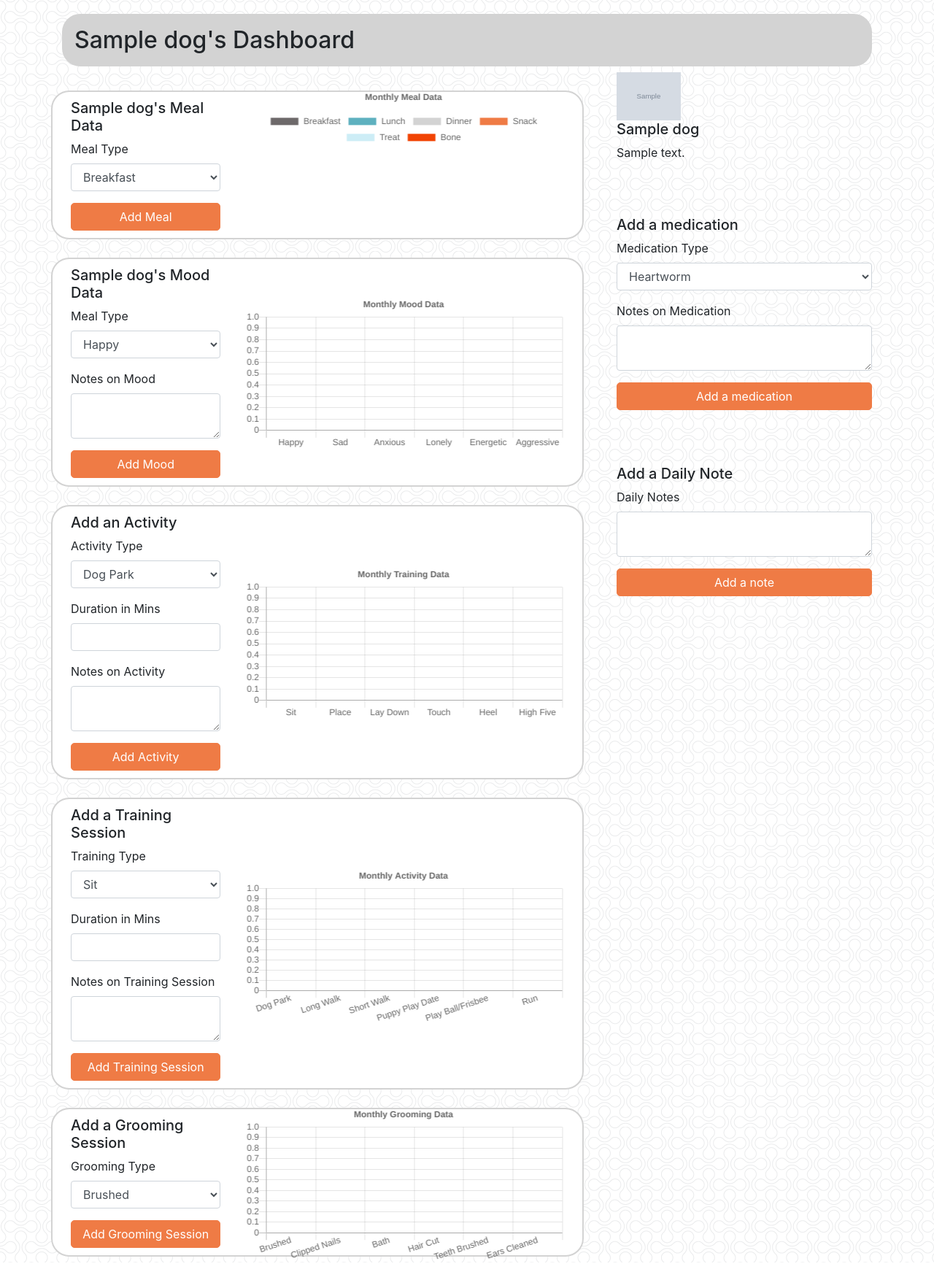
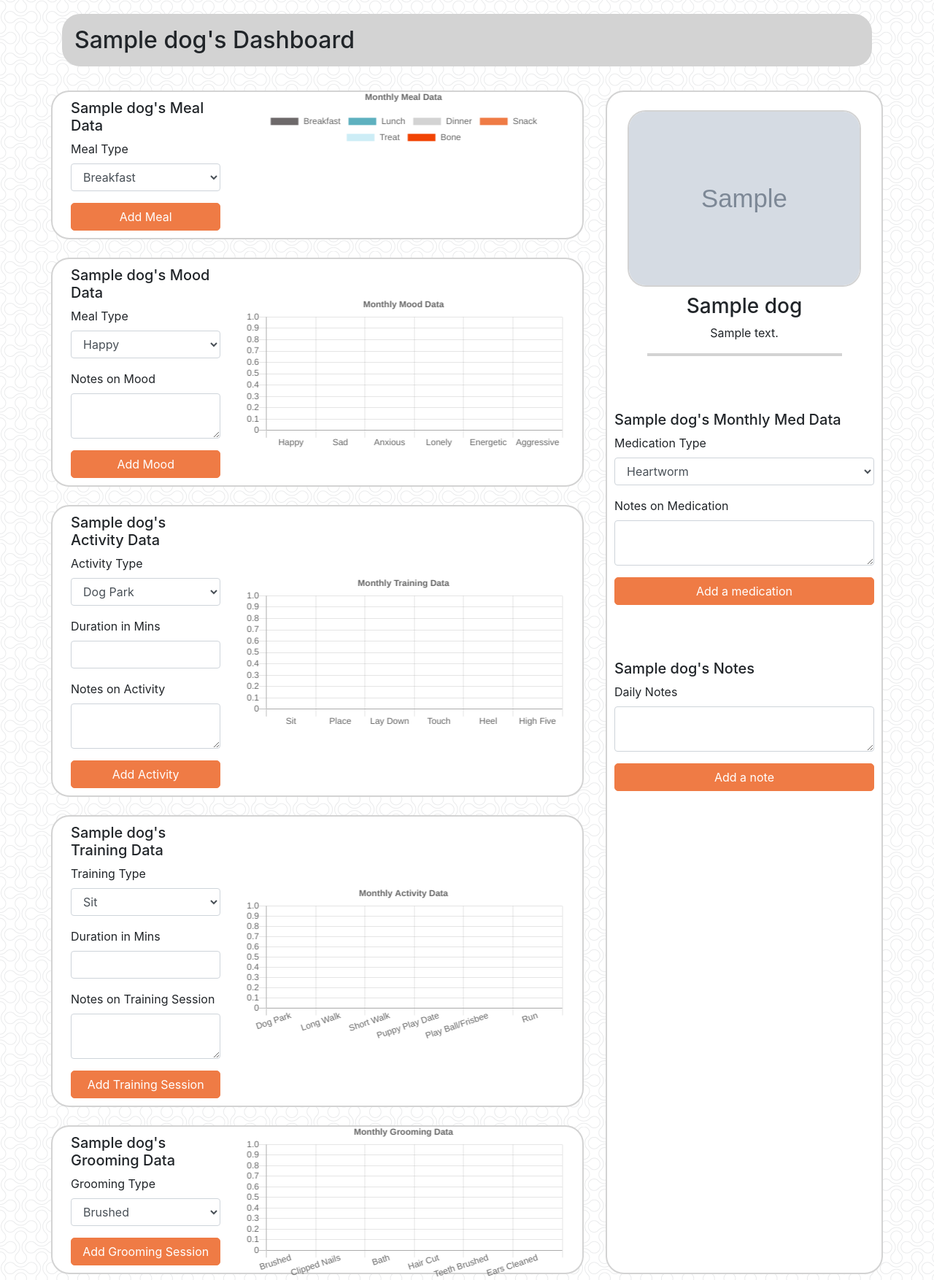
Before and after one commit to hayesjt/preoccupied_pup, a Flask app: page /dashboard in a window 1280 px wide. Shown: the part 56-1810 px from the top of the page at 73% size. Before the commit the page ends 1786 px from the top, so only its background shows below. Run offline with Flask 2, Linux system fonts and the light colour scheme; the visitor is signed in with stand-in values (Sample User, id 1); tables that the repository leaves empty hold one stand-in row (values such as "Sample post"); grey boxes marked "Sample" are stand-in pictures; some libraries are stand-ins or nearby versions.

Commit message:
Style complete and code cleanup, project season complete

```diff
--- a/crud.py
+++ b/crud.py
@@ -114,9 +114,12 @@ def get_all_notes(dog_id, date):
 def get_all_meds(dog_id, month):
     return Medication.query.filter((Medication.dog_id == dog_id) & (Medication.med_date == month))
 
-# GET METHODS FOR CHART DATA
 
-# MEAL DATA
+# -------------------------------------- #
+
+"""CHART READ/GET FUNCTIONS"""
+
+# MEAL CHART DATA
 def get_month_meals(dog_id, month):
     # meals where type=breakfast
     breakfasts = Meal.query.filter((Meal.dog_id == dog_id) & (Meal.meal_type == "Breakfast") & (Meal.meal_month == month)).count()
@@ -127,7 +130,7 @@ def get_month_meals(dog_id, month):
     bones = Meal.query.filter((Meal.dog_id == dog_id) & (Meal.meal_type == "Bone") & (Meal.meal_month == month)).count()
     return (breakfasts, lunches, dinners, snacks, treats, bones)
 
-# MOOD DATA
+# MOOD CHART DATA
 def get_month_moods(dog_id, month):
     happy = Mood.query.filter((Mood.dog_id == dog_id) & (Mood.mood_type == "Happy") & (Mood.mood_month == month)).count()
     sad = Mood.query.filter((Mood.dog_id == dog_id) & (Mood.mood_type == "Sad") & (Mood.mood_month == month)).count()
@@ -137,7 +140,7 @@ def get_month_moods(dog_id, month):
     aggressive = Mood.query.filter((Mood.dog_id == dog_id) & (Mood.mood_type == "Aggressive") & (Mood.mood_month == month)).count()
     return (happy, sad, anxious, lonely, energetic, aggressive)
 
-# GROOM DATA
+# GROOM CHART DATA
 def get_month_grooms(dog_id, month):
     brushed = Grooming.query.filter((Grooming.dog_id == dog_id) & (Grooming.grooming_type == "Brushed") & (Grooming.grooming_month == month)).count()
     nails_clipped = Grooming.query.filter((Grooming.dog_id == dog_id) & (Grooming.grooming_type == "Clipped Nails") & (Grooming.grooming_month == month)).count()
@@ -147,7 +150,7 @@ def get_month_grooms(dog_id, month):
     ear_clean = Grooming.query.filter((Grooming.dog_id == dog_id) & (Grooming.grooming_type == "Cleaned Ears") & (Grooming.grooming_month == month)).count()
     return (brushed, nails_clipped, bath, hair_cut, teeth, ear_clean)
 
-# TRAINING DATA
+# TRAINING CHART DATA
 def get_month_training(dog_id, month):
     sit = db.session.query(func.sum(Training.training_duration)).filter((Training.dog_id == dog_id) & (Training.training_type == "Sit") & (Training.training_month == month)).scalar()
     place = db.session.query(func.sum(Training.training_duration)).filter((Training.dog_id == dog_id) & (Training.training_type == "Place") & (Training.training_month == month)).scalar()
@@ -157,6 +160,7 @@ def get_month_training(dog_id, month):
     high_five = db.session.query(func.sum(Training.training_duration)).filter((Training.dog_id == dog_id) & (Training.training_type == "High Five") & (Training.training_month == month)).scalar()
     return (sit, place, lay_down, touch, heel, high_five)
 
+# ACTIVITY CHART DATA
 def get_month_activity(dog_id, month):
     dog_park = db.session.query(func.sum(Activity.activity_duration)).filter((Activity.dog_id == dog_id) & (Activity.activity_type == "Dog Park") & (Activity.activity_month == month)).scalar()
     long_walk = db.session.query(func.sum(Activity.activity_duration)).filter((Activity.dog_id == dog_id) & (Activity.activity_type == "Long Walk") & (Activity.activity_month == month)).scalar()
@@ -171,7 +175,6 @@ def get_month_activity(dog_id, month):
 
 
 """CONNECTING TO SERVER AND CREATING TABLES"""
-
 if __name__ == '__main__':
     from server import app
     connect_to_db(app)
--- a/static/javascript/charts.js
+++ b/static/javascript/charts.js
@@ -60,7 +60,7 @@ $.get('/mooddata', (res) => {
     });
 });
 
-// GROOM HORIZONTAL BAR GRAPH
+// GROOM BAR GRAPH
 $.get('/groomdata', (res) => {
     var GroomData = res;
 
@@ -129,7 +129,6 @@ $.get('/trainingdata', (res) => {
 // ACTIVITY BAR GRAPH
 $.get('/activitydata', (res) => {
     var ActivityData = res;
-    console.log(ActivityData)
 
     var train = document.getElementById('activityChart').getContext('2d');
     var moodChart = new Chart(train, {
--- a/static/styles/styles.css
+++ b/static/styles/styles.css
@@ -142,3 +142,12 @@ body {
     margin-top: 5px;
     padding: 2px;
 }
+
+.profile-pic {
+    width: 90%;
+    height: auto;
+    margin-top: 15px;
+    margin-bottom: 10px;
+    border: 2px solid #D3D3D3;
+    border-radius: 25px;
+}
--- a/templates/dashboard.html
+++ b/templates/dashboard.html
@@ -24,6 +24,7 @@
 
 <div class="container top-margin">
 
+  <!-- DASHBOARD TITLE BLOCK -->
   <div class="row">
     <div class="col-lg-12">
       <h2 class="dashboard-title">{{ dog_info.dog_name }}'s Dashboard</h2>
@@ -96,7 +97,7 @@
         <div class="col-lg-4">
           <!-- ACTIVITY FORM -->
           <form class="activity-form" method="POST" action="/dashboard">
-            <h5>Add an Activity</h5>
+            <h5>{{ dog_info.dog_name }}'s Activity Data</h5>
             {{ activity_form.hidden_tag() }}
             {{ wtf.form_field(activity_form.activity_type) }}
             {{ wtf.form_field(activity_form.activity_duration) }}
@@ -127,7 +128,7 @@
         <div class="col-lg-4">
           <!-- TRAINING FORM -->
           <form class="training-form" method="POST" action="/dashboard">
-            <h5>Add a Training Session</h5>
+            <h5>{{ dog_info.dog_name }}'s Training Data</h5>
             {{ training_form.hidden_tag() }}
             {{ wtf.form_field(training_form.training_type) }}
             {{ wtf.form_field(training_form.training_duration) }}
@@ -158,10 +159,10 @@
         <div class="col-lg-4">
           <!-- GROOMING FORM -->
           <form class="grooming-form" method="POST" action="/dashboard">
-            <h5>Add a Grooming Session</h5>
+            <h5>{{ dog_info.dog_name }}'s Grooming Data</h5>
             {{ grooming_form.hidden_tag() }}
             {{ wtf.form_field(grooming_form.grooming_type) }}
-            <button class="btn btn-primary btn-block form-btn" type="submit">Add Grooming Session</button>
+            <button class="btn btn-primary btn-block form-btn grooming-btn" type="submit">Add Grooming Session</button>
           </form>
 
           <!-- GROOMING CONTAINER -->
@@ -179,24 +180,24 @@
         </div>
       </div>
       <!-- End of Grooming Row -->
-    </div>
+    </div> <!-- End of Main row-->
 
 
 
-    <!-- SUB ROW PROFILE PICTURES & NOTES -->
-    <div class="col-lg-4">
+    <!-- SUB ROW PROFILE PICTURES, MEDICATIONS, & NOTES -->
+    <div class="col-lg-4 section-container">
 
       <!-- Profile picture, dog name, and bio -->
       <div class="dog-info">
-        <img style="width: 25%;height: 25%;" src="/static/imgs/user_uploads/images/{{dog_info.dog_img}}">
-        <h5> {{ dog_info.dog_name }} </h5>
-        <p> {{ dog_info.dog_bio }} </p>
+        <img class="profile-pic centered mx-auto d-block" src="/static/imgs/user_uploads/images/{{dog_info.dog_img}}">
+        <h3 class="centered"> {{ dog_info.dog_name }} </h3>
+        <p class="centered"> {{ dog_info.dog_bio }} </p>
+        <div class="h-line centered heading-margin"></div>
       </div>
 
-      <!-- med form and monthly medications dog has taken -->
       <!-- MEDS FORM -->
       <form class="meds-form top-margin" method="POST" action="/dashboard">
-        <h5>Add a medication</h5>
+        <h5>{{ dog_info.dog_name }}'s Monthly Med Data</h5>
         {{ med_form.hidden_tag() }}
         {{ wtf.form_field(med_form.med_type) }}
         {{ wtf.form_field(med_form.med_note) }}
@@ -205,19 +206,16 @@
 
       <!-- MEDS CONTAINER -->
       <div class="meds">
-        <ul>
         {% for med in all_meds %}
-          <li>
-            {{ med.med_type }} {{ med.med_date }} {{ med.med_note }}
-          </li>
+        <div class="added-div">
+          <p><strong>{{ med.med_type }}</strong>: {{ med.med_note }}</p>
+        </div>
         {% endfor %}
-        </ul>
       </div>
 
-      <!-- Note form and all previous notes -->
       <!-- NOTES FORM -->
       <form class="notes-form top-margin" method="POST" action="/dashboard">
-        <h5>Add a Daily Note</h5>
+        <h5>{{ dog_info.dog_name }}'s Notes</h5>
         {{ note_form.hidden_tag() }}
         {{ wtf.form_field(note_form.note) }}
         <button class="btn btn-primary btn-block form-btn" type="submit">Add a note</button>
@@ -225,16 +223,15 @@
 
       <!-- NOTES CONTAINER -->
       <div class="notes">
-        <ul>
         {% for note in all_notes %}
-          <li>
-            {{ note.note }} {{ note.note_date }}
-          </li>
+        <div class="added-div">
+          <p><strong>{{ note.note_date }}</strong></p>
+          <p>{{ note.note }}</p>
+        </div>
         {% endfor %}
-        </ul>
       </div>
     </div>
-  </div> <!-- End of row-->
+  </div> <!-- End of Main row-->
 
 
 </div> <!-- bootstrap-container -->
--- a/templates/index.html
+++ b/templates/index.html
@@ -30,7 +30,7 @@ Preoccupied Pup
             <img class="main-img" src="/static/imgs/main.png">
             <h1 class="heading-margin">Preoccupied Pup</h1>
             <h5>Start occupying your pups time for improvement in health, behavior, and happiness.</h5>
-            <div class="h-line centered"></div>
+            <div class="h-line centered heading-margin"></div>
 
         </div>
     </div>
@@ -73,6 +73,4 @@ Preoccupied Pup
         </div>
     </div>
 </div>
-
-
 {% endblock %}
```
Also changed, not shown: server.py (+8 -11 lines), templates/login.html (+12 -9 lines), templates/pupsignup.html (+11 -9 lines), templates/signup.html (+12 -9 lines), README.md, static/imgs/user_uploads/images/me_n_leo.jpg (deleted). Lines whose indentation alone changed are shown as unchanged.
